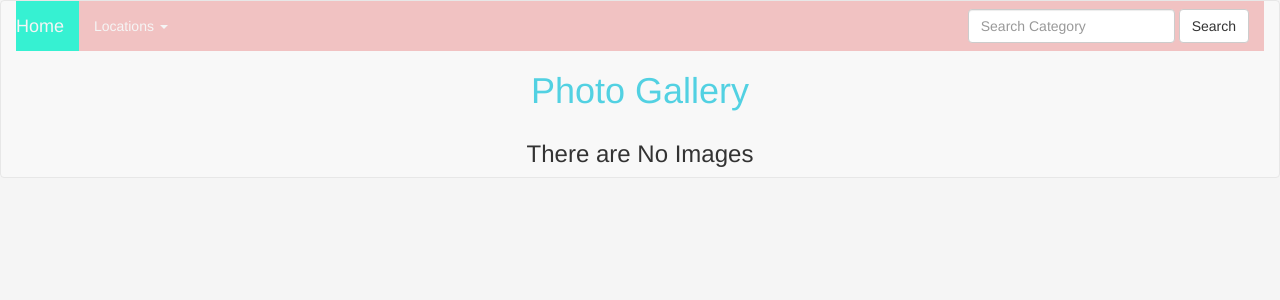
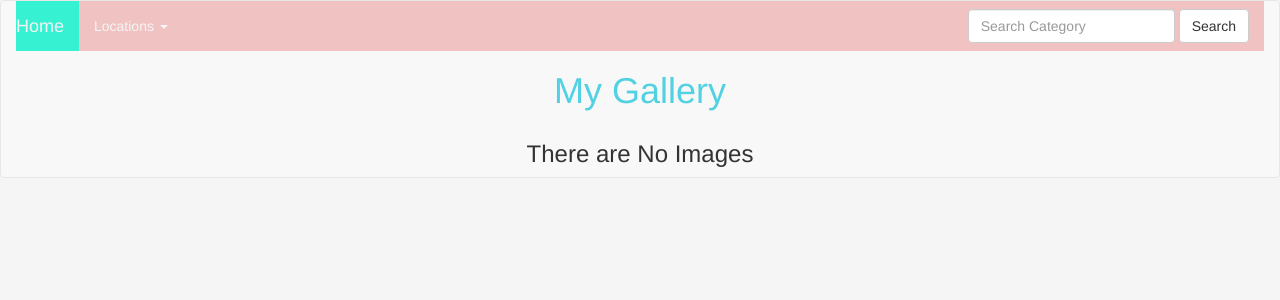
Before and after one commit to njoanc/Gallery, a Django app: page / in a window 1280 px wide. Shown: the top 300 px of the page. Run offline with Django 3.2, Linux system fonts and the light colour scheme; data that the repository does not hold is empty; some libraries are stand-ins or nearby versions.

Commit message:
changing the h1

```diff
--- a/photo/templates/index.html
+++ b/photo/templates/index.html
@@ -2,7 +2,7 @@
 {% block content %}
 {{block.super}}
 <div class="container">
-  <h1 class="text-center">Photo Gallery</h1>
+  <h1 class="text-center">My Gallery</h1>
 
   <div class="row">
     {% for image in images %}
```
